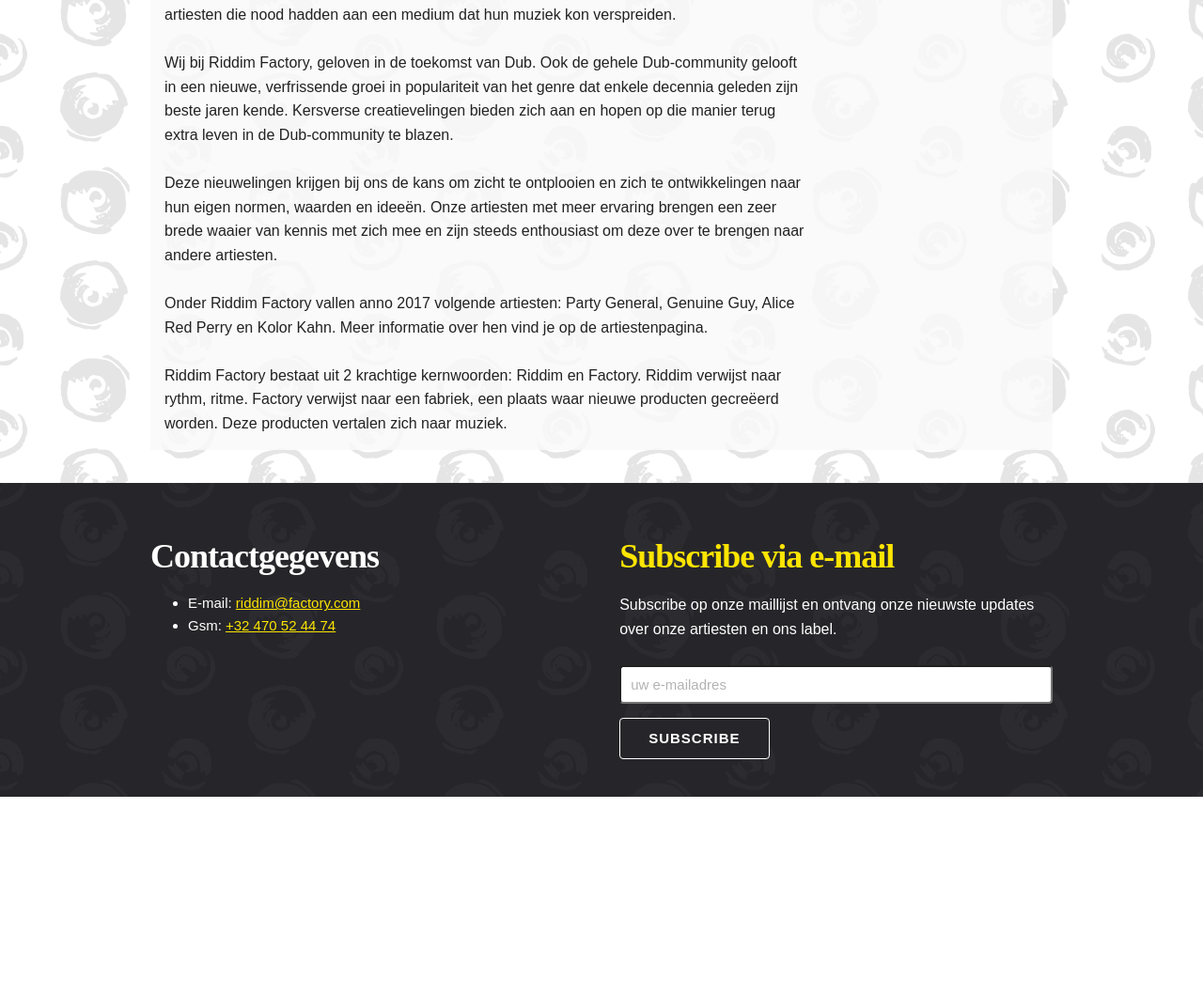
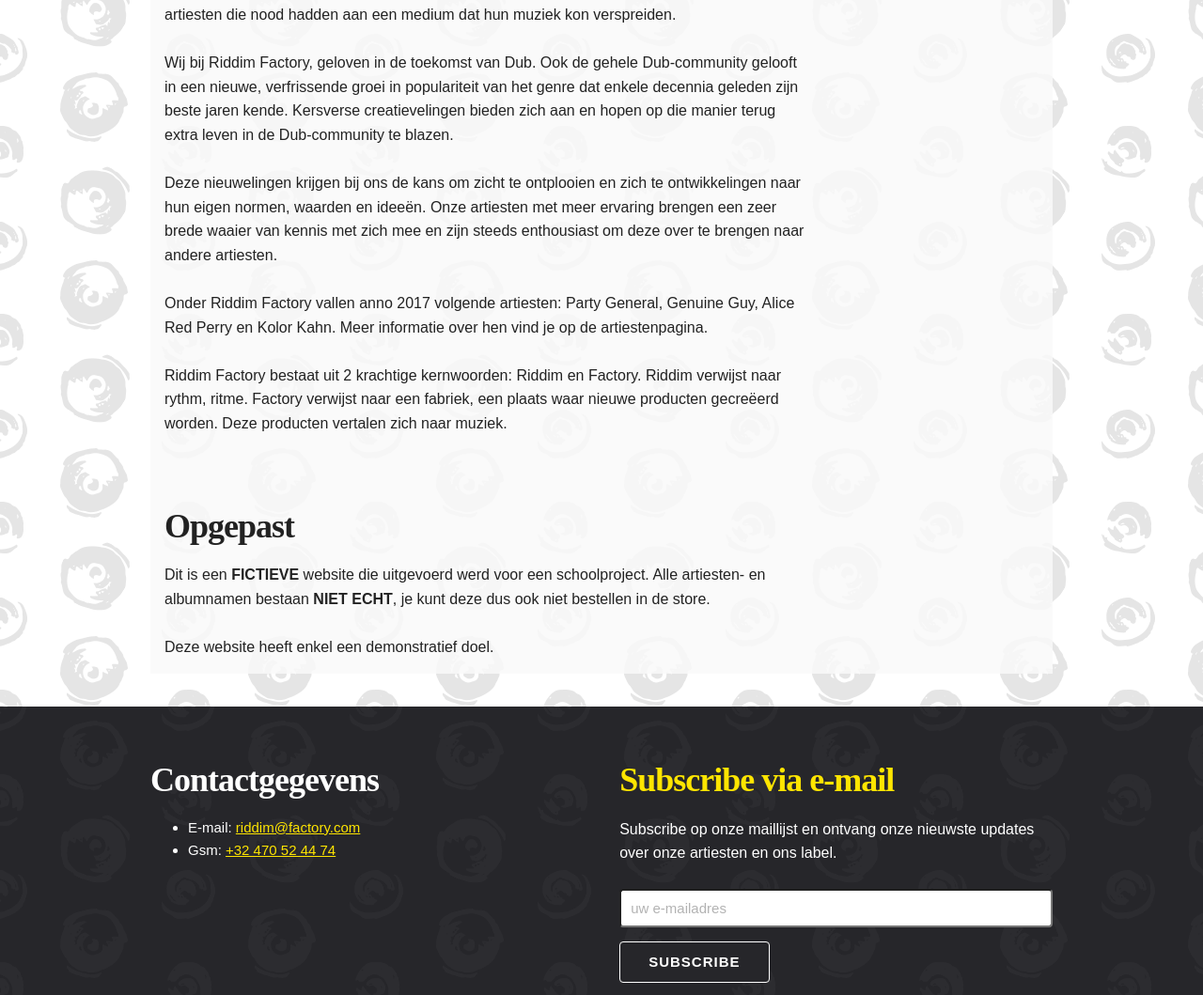
Before and after one commit to dhelmich/riddim-factory-label, a plain HTML site: page onslabel.html in a window 1280 px wide. Shown: the part 538-1597 px from the top of the page at 94% size. Before the commit the page ends 1386 px from the top, so only its background shows below. Drawn offline with nearby package versions, Linux system fonts and the light colour scheme; a web font is replaced by a local one.

Commit message:
Add files via upload

```diff
--- a/onslabel.html
+++ b/onslabel.html
@@ -117,7 +117,9 @@
           Perry en Kolor Kahn. Meer informatie over hen vind je op de artiestenpagina. <br><br>
           Riddim Factory bestaat uit 2 krachtige kernwoorden: Riddim en Factory. Riddim verwijst naar rythm,
           ritme. Factory verwijst naar een fabriek, een plaats waar nieuwe producten gecreëerd worden. Deze
-          producten vertalen zich naar muziek.</p>
+          producten vertalen zich naar muziek.</p><br><br>
+          <h3>Opgepast</h3>
+          <p>Dit is een <b>FICTIEVE</b> website die uitgevoerd werd voor een schoolproject. Alle artiesten- en albumnamen bestaan <b>NIET ECHT</b>, je kunt deze dus ook niet bestellen in de store.<br><br> Deze website heeft enkel een demonstratief doel.</p>
         </div>
       </div>
     </div>
```
